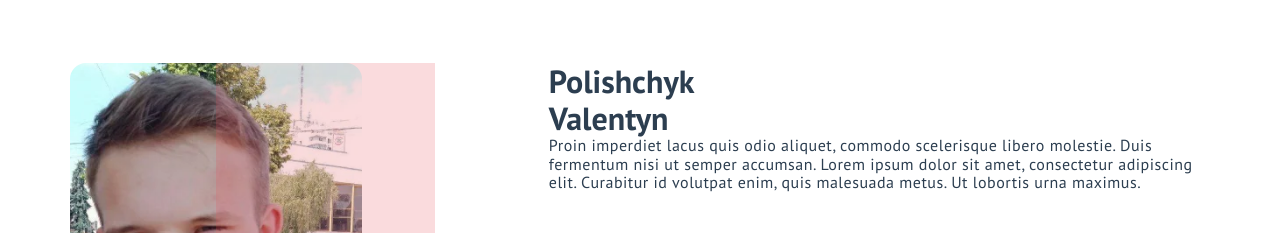
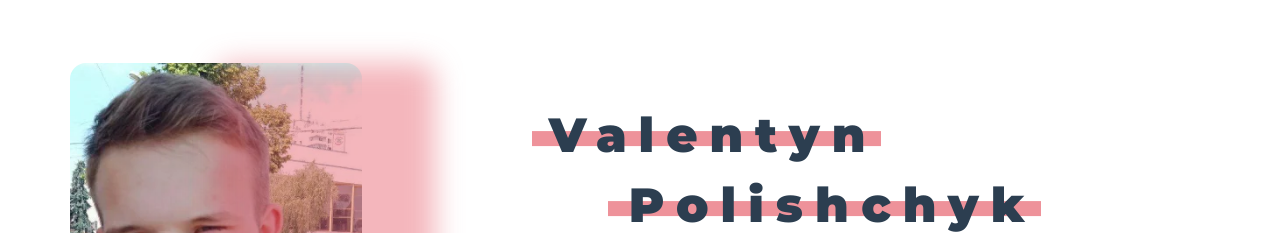
Before and after one commit to Validol4ik/validol4ik.github.io, a Nuxt app: page /about in a window 1280 px wide. Shown: the part 719-952 px from the top of the page. Built offline with nearby package versions, Linux system fonts and the light colour scheme; what vuesax would draw is missing.

Commit message:
finished about me section on about me page

```diff
--- a/components/aboutPage/AboutSection.vue
+++ b/components/aboutPage/AboutSection.vue
@@ -9,8 +9,9 @@
         </div>
         <div class="bio">
           <h1 class="bio-name">
-            Polishchyk
-            <br />Valentyn
+            <span class="error">Valentyn</span>
+            <br />
+            <span class="error">Polishchyk</span>
           </h1>
           <p
             class="whatiam"
@@ -50,17 +51,55 @@ export default {
   img {
     max-width: 80%;
     border-radius: 16px;
+    // box-shadow: 50px -10px 75px rgba($color: #e34a57, $alpha: 0.6);
   }
   .layer {
     position: absolute;
+    border-radius: 16px;
     right: 0;
     top: 0;
     width: 60%;
     height: 80%;
-    background: rgba($color: #e34a57, $alpha: 0.2);
+    // z-index: -1;
+    background: rgba($color: #e34a57, $alpha: 0.4);
+    filter: blur(14px);
   }
 }
 .bio {
   width: 58%;
+  .whatiam {
+    margin-top: 40px;
+    font-size: 20px;
+    line-height: 34px;
+    letter-spacing: 1px;
+    padding-right: 80px;
+  }
+}
+.bio-name {
+  margin-top: 40px;
+  line-height: 65px;
+  span.error {
+    font-family: 'Montserrat', sans-serif;
+    font-size: 48px;
+    letter-spacing: 12px;
+    position: relative;
+
+    &:last-child {
+      margin-left: 80px;
+    }
+
+    &::before {
+      content: '';
+      display: inline-block;
+      position: absolute;
+      left: -5%;
+      top: 50%;
+      transform: translateY(-25%);
+      height: 27%;
+      z-index: -1;
+      width: 106%;
+      background: rgba($color: #e34a57, $alpha: 0.6);
+    }
+  }
 }
 </style>
```
